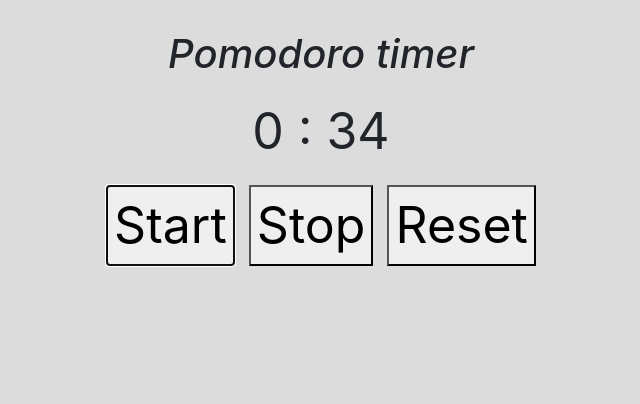
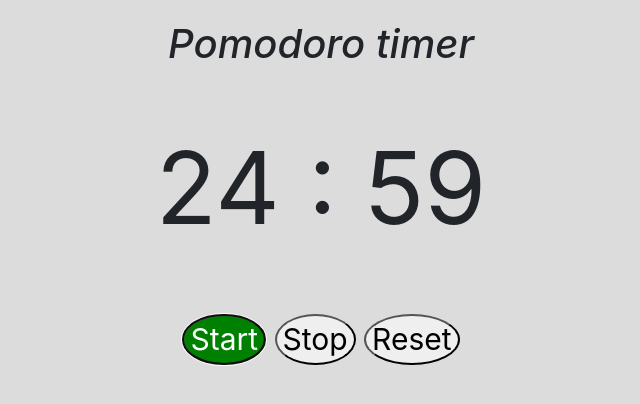
Before and after one commit to bokalina/pomodorist, a plain HTML site: page index.html in a window 1280 px wide. Both pictures are taken after a click on the button "Start". Shown: the whole page, without its empty margins (319-959 px from the left). Drawn offline with nearby package versions, Linux system fonts and the light colour scheme.

Commit message:
css modified

```diff
--- a/css/pomodorist.css
+++ b/css/pomodorist.css
@@ -1,10 +1,43 @@
             body {
                 background: gainsboro;
                 text-align: center;
-    font-size: 50px;
-    padding-top: 30px
+                font-size: 30px;
+            }
+
+
+
+            #timer {
+                font-size: 100px;
+                margin: 20px;
+                padding: 15px;
+            }
+
+            #message {
+                font-family: cursive;
+                color: red;
+                font-size: 45px;
+            }
+
+            #buttons {
+                size: 100px;
+            }
+
+            #start {
+                border-radius: 100%;
+                background-color: green;
+color: white;
+            }
+
+            #stop {
+                border-radius: 100%;
+            }
+
+            #reset {
+                border-radius: 100%;
             }
 
             h1 {
                 font-style: italic;
+                padding: 10px;
+                margin: 10px;
             }
--- a/index.html
+++ b/index.html
@@ -14,8 +14,7 @@
 <body>
     <h1>Pomodoro timer</h1>
     <!-- <div id="message">Let's Get Started</div> -->
-    <div>
-        <p id="timer"></p>
+    <div id="timer">
         <span id="minutes">25</span>
         <span id="middle">:</span>
         <span id="seconds">00</span>
@@ -26,7 +25,7 @@
         <button id="stop" onclick="stop()">Stop</button>
         <button id="reset" onclick="reset()">Reset</button>
     </div>
-    <div id="test"></div>
+    <audio id="alert" src="beep-01a.mp3" type="audio/mp3"></audio>
     <!-- Optional JavaScript -->
     <!-- jQuery first, then Popper.js, then Bootstrap JS -->
     <script src="https://code.jquery.com/jquery-3.2.1.slim.min.js" integrity="sha384-KJ3o2DKtIkvYIK3UENzmM7KCkRr/rE9/Qpg6aAZGJwFDMVNA/GpGFF93hXpG5KkN" crossorigin="anonymous"></script>
--- a/js/pomodorist.js
+++ b/js/pomodorist.js
@@ -1,14 +1,8 @@
-var totalTime = 61;
+var totalTime = 1500;
 var minutes = document.getElementById("minutes");
 var seconds = document.getElementById("seconds");
 var x;
 
-// function isNegative(num) {
-//     if (isNaN(num)) {
-//         return false;
-//     }
-//     return Math.min(num, 0) != 0;
-// }
 
 function count() {
     var mins = Math.floor(totalTime / 60);
@@ -19,13 +13,15 @@ function count() {
     // console.log(totalTime)
     // debugger;
     if (totalTime === 0) {
+        var audio = document.getElementById("alert")
+        audio.play();
         stop();
         message.innerHTML = "Your work time is over, take a break";
     }
 }
 
 function start() {
-    x = setInterval(count, 100);
+    x = setInterval(count, 1000);
 }
 
 function stop() {
```
Also changed, not shown: img/clock.jpg (added), 1 other file. Lines whose indentation alone changed are shown as unchanged.
